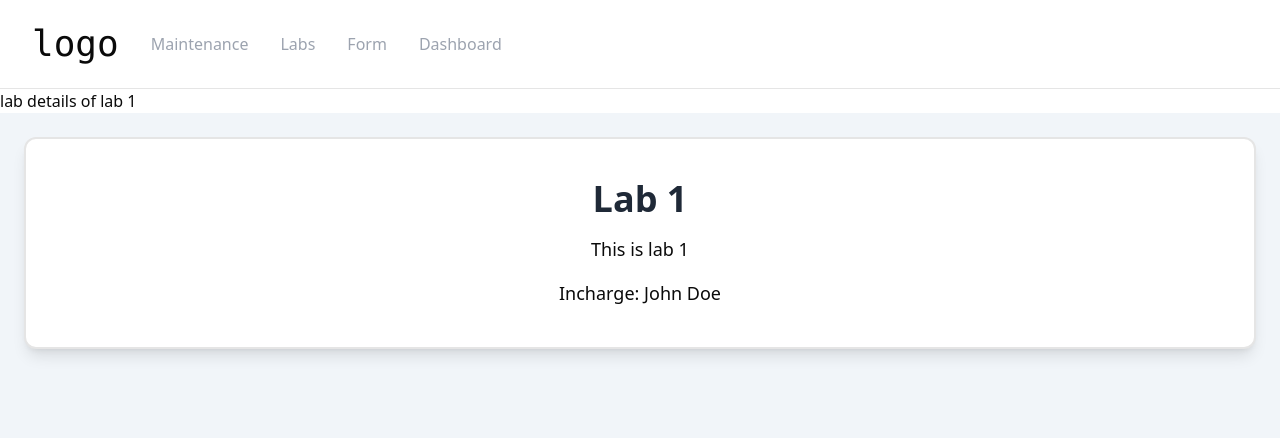
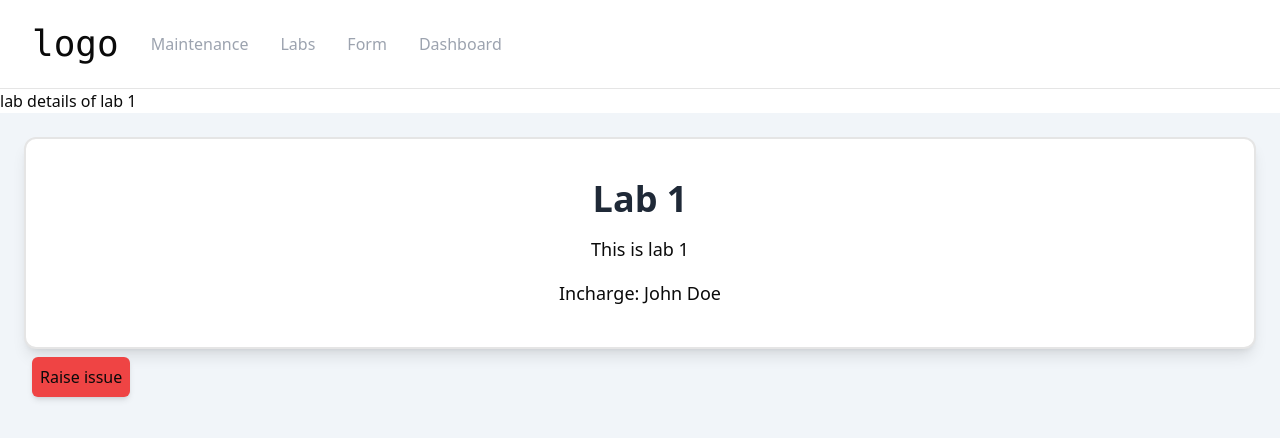
Before and after one commit to Suyash-shinde/Smart-Inventory, a Next.js app in the folder client/: page /Labs/1 in a window 1280 px wide. Shown: the top 438 px of the page. Built offline with nearby package versions, Linux system fonts and the light colour scheme.

Commit message:
issue form connected with labs

```diff
--- a/client/src/app/Form/page.jsx
+++ b/client/src/app/Labs/[details_id]/Form/page.jsx
@@ -4,12 +4,12 @@ import {
   getCookie,
   parseCookie,
   getPropertyFromCookie,
-} from "../utils/useCookie";
+} from "../../../utils/useCookie";
 import { useSearchParams } from "next/navigation";
 import "dotenv/config";
-import { cards } from "../data";
+import { cards } from "../../../data";
 import styles from "./form.css";
-import { issuePost } from "../utils/APIpost";
+import { issuePost } from "../../../utils/APIpost";
 const page = () => {
   const searchParams = useSearchParams();
   //const id=searchParams.get('id');
--- a/client/src/app/Labs/[details_id]/page.jsx
+++ b/client/src/app/Labs/[details_id]/page.jsx
@@ -1,7 +1,7 @@
 "use client";
 
 import React, { useState, useEffect } from "react";
-import { useRouter } from "next/router";
+import { useRouter } from "next/navigation";
 import { useParams } from "next/navigation";
 import { cards } from "../../data";
 
@@ -13,6 +13,16 @@ const LabDetails = ({ params }) => {
     labDescription: "",
     labIncharge: "",
   });
+  const router = useRouter();
+  const handleOnClick = () => {
+    // console.log(card);
+    //console.log("Here");
+
+    // const path = `/Form?id=${card.index}`;
+    const path = `/Labs/${id}/Form?id=${id}`;
+
+    router.push(path);
+  };
   useEffect(() => {
     if (id) {
       const card = cards.find((card) => card.index === parseInt(id));
@@ -39,6 +49,12 @@ const LabDetails = ({ params }) => {
           <p className="text-lg mt-4">{lab.labDescription}</p>
           <p className="text-lg mt-4">Incharge: {lab.labIncharge}</p>
         </div>
+        <button
+          onClick={handleOnClick}
+          className="bg-red-500 rounded-md m-2 p-2 shadow-md"
+        >
+          Raise issue
+        </button>
       </div>
     </>
   );
--- a/client/src/app/data.js
+++ b/client/src/app/data.js
@@ -18,7 +18,7 @@ export const cards = [
       labName: "Lab 3",
       labImage: "https://picsum.photos/200/300",
       labDescription: "This is lab 3",
-      labIncharge: "John Doe",
+      labIncharge: "John wick",
     },
     {
       index: 4,
```
Also changed, not shown: client/src/app/Labs/[details_id]/Form/form.css (renamed from client/src/app/Form/form.css).
